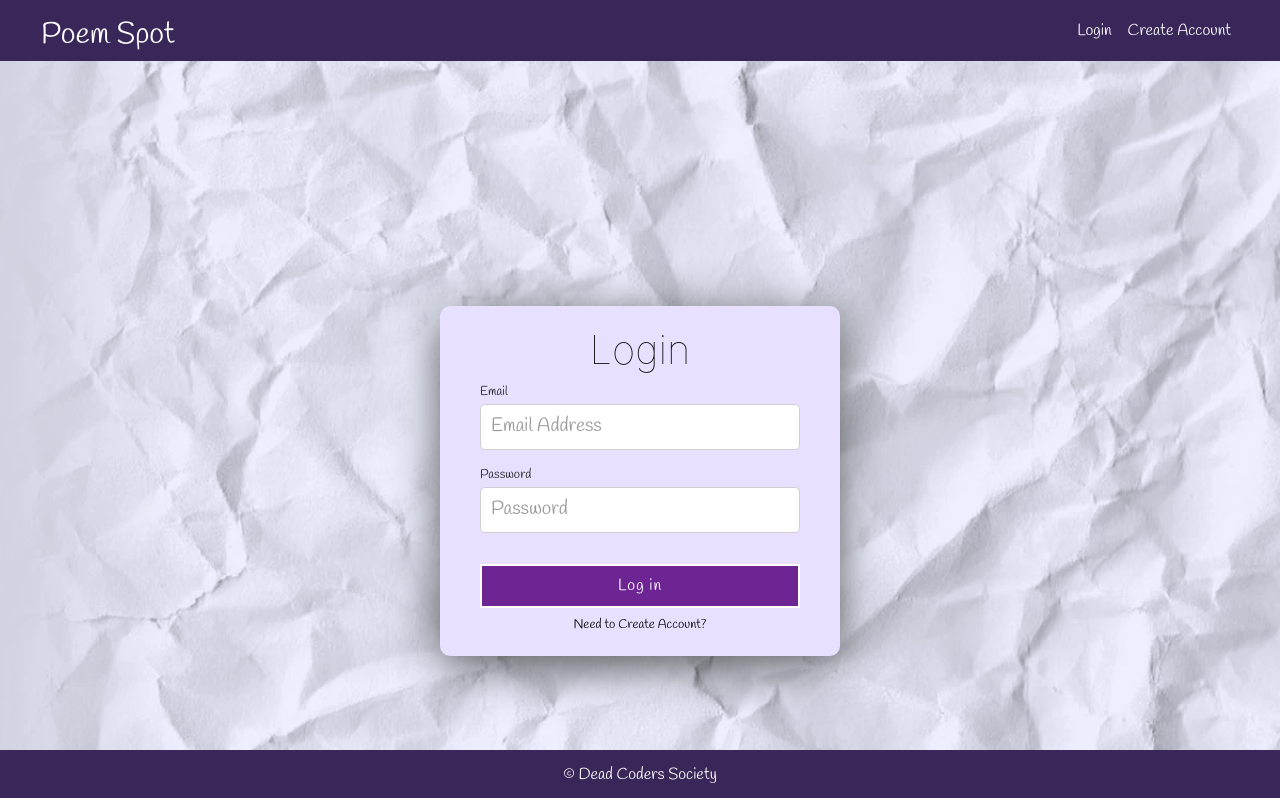
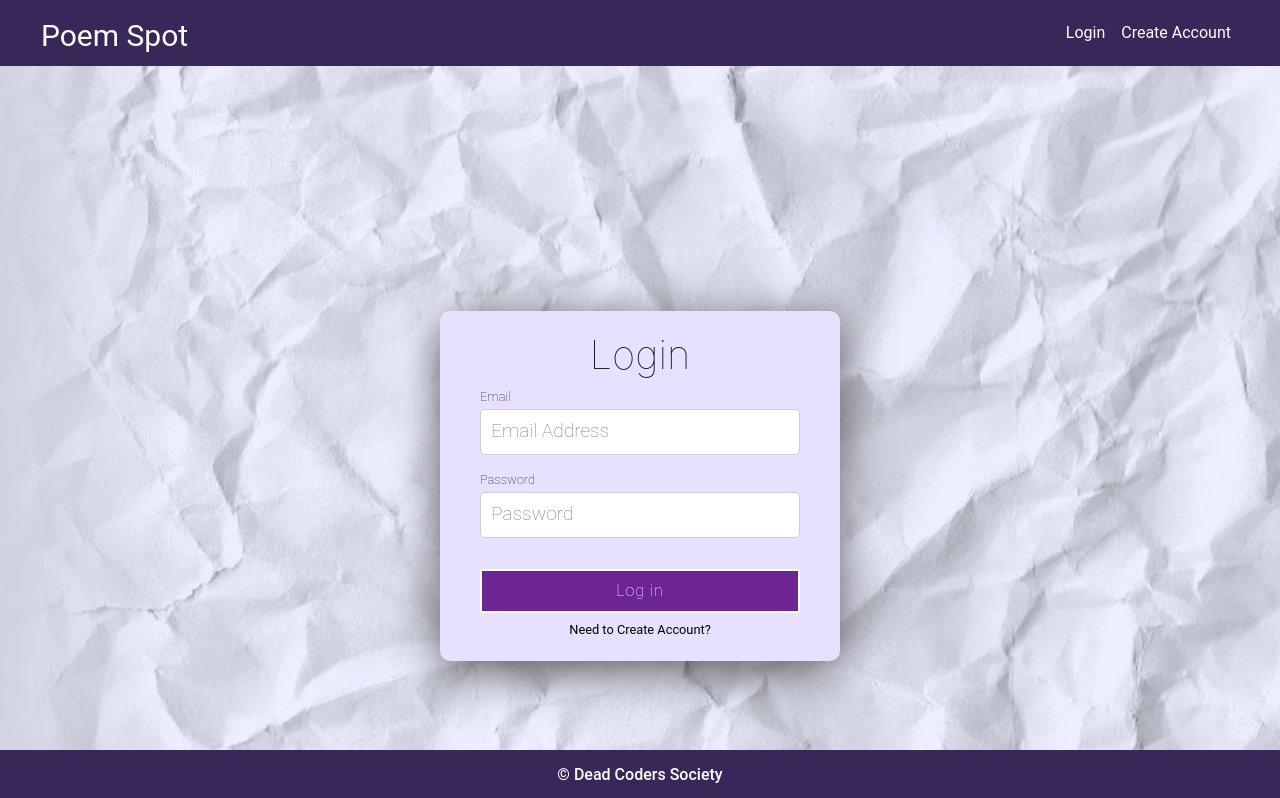
Before and after one commit to vita-wanchenchen/poem-spot-1, a React app: page /login in a window 1280 px wide. Shown: the top 798 px of the page. Built offline with nearby package versions, Linux system fonts and the light colour scheme.

Commit message:
font format through the app. & test custom scrollbar

```diff
--- a/src/App.css
+++ b/src/App.css
@@ -1,4 +1,8 @@
-@import url('https://fonts.googleapis.com/css?family=Handlee');
+/* @import url('https://fonts.googleapis.com/css?family=Handlee'); */
+
+body {
+  font-family: "Roboto", "Helvetica", "Arial", sans-serif;
+}
 
 .main{
   width: 100%;
@@ -46,18 +50,13 @@
   background-color: transparent;
 }
 
-.main-body h1{
-  font-size: 4em;
-} */
-
-
 textarea{
-  width: 340px;
-  height: 400px;
-  padding: 12px 20px;
+  width: 320px;
+  height: 300px;
+  padding: 12px 12px;
   box-sizing: border-box;
-  border: 2px solid #ccc;
-  border-radius: 4px;
+  border: 1px solid #cfcfcf;
+  border-radius: 5px;
   background-color: #f8f8f8;
   resize: none;
 }
@@ -76,6 +75,29 @@ textarea{
   overflow-y: scroll;
   margin-bottom: 60px;
 }
+
+/* width */
+#dbPoems::-webkit-scrollbar {
+  width: 15px;
+}
+
+/* Track */
+#dbPoems::-webkit-scrollbar-track {
+  background: #E7E0FF;
+  border-radius: 5px;
+}
+
+/* Handle */
+#dbPoems::-webkit-scrollbar-thumb {
+  background: rgb(130, 102, 145);
+  border-radius: 5px;
+}
+
+/* Handle on hover */
+#dbPoems::-webkit-scrollbar-thumb:hover {
+  background: #392759;
+}
+
 .wrapper {
   height: 100vh;
   width: 100%;
@@ -102,7 +124,8 @@ form {
   flex-wrap: wrap;
 }
 
-h1 {
+h1,
+.poem-wrapper h2 {
   text-align: center;
   width: 100%;
   color: #111;
@@ -125,11 +148,13 @@ input {
   border: 1px solid #cfcfcf;
 }
 
-input::placeholder {
+input::placeholder,
+textarea::placeholder {
   font-size: 1.2em;
   font-weight: lighter;
-  color: #999;
+  color: rgb(126, 126, 126);
 }
+
 .name {
   margin-left: 1%;
 }
@@ -140,25 +165,19 @@ input::placeholder {
   display: flex;
   flex-direction: column;
   margin-bottom: 15px;
-}
-
-.name {
   width: 100%;
 }
 
-.email,
-.password {
-  width: 100%;
-}
-
-.createAccount {
+.createAccount,
+.postPoem {
   width: 100%;
   display: flex;
   flex-direction: column;
   align-items: center;
 }
 
-.createAccount button {
+.createAccount button,
+.postPoem button {
   background-color:#6E2594;
   color: #fff;
   border: 2px solid #fff;
@@ -169,12 +188,6 @@ input::placeholder {
   font-weight: lighter;
   letter-spacing: 1px;
   margin-bottom: 0.25em;
-}
-
-.createAccount button:hover {
-  color: #519e8a;
-  background-color: #fff;
-  border: 2px solid #519e8a;
 }
 
 .createAccount small {
@@ -190,7 +203,6 @@ input::placeholder {
   justify-content: left;
   align-items: left;
   margin-left: 30px;
-  /* background-color: #258ea6; */
 }
 
 .poem-wrapper {
@@ -202,10 +214,10 @@ input::placeholder {
   box-shadow: 0px 10px 50px #555;
   background-color: #E7E0FF;
 }
+
 .title {
   margin-right: 1%;
 }
-
 
 .title,
 .author,
@@ -213,54 +225,23 @@ input::placeholder {
   display: flex;
   flex-direction: column;
   margin-bottom: 15px;
-}
-
-.title,
-.author,
-.poem {
   width: 100%;
 }
 
-.postPoem {
-  width: 100%;
-  display: flex;
-  flex-direction: column;
-  align-items: center;
-}
-
-.postPoem button {
-  background-color: #6E2594;
-  color: #fff;
-  border: 2px solid #fff;
-  width: 100%;
-  margin-top: 1em;
-  padding: 8px 0px;
-  font-size: 1em;
-  font-weight: lighter;
-  letter-spacing: 1px;
-  margin-bottom: 0.25em;
-}
-
+.createAccount button:hover,
 .postPoem button:hover {
   color: #6E2594;
   background-color: #fff;
   border: 2px solid #6E2594;
 }
+
 .welcome span {
-  color: purple;
+  color: #6E2594;
 }
 
-#home-page{
+#home-page,
+#register-page,
+#login-page,
+#dashboard-page {
   background-size: cover;
 }
-
-#register-page{
-  background-size: cover;
-}
-
-#login-page{
-  background-size: cover;
-}
-#dashboard-page{
-  background-size: cover;
-}
--- a/src/components/Navbar.jsx
+++ b/src/components/Navbar.jsx
@@ -15,7 +15,7 @@ const navbarStyle = {
 
 const navBrand = {
   fontSize: "30px",
-  marginBottom: "-10px",
+  marginBottom: "-5px",
   textdecoration: "none",
 };
 
--- a/src/components/NavbarDash.jsx
+++ b/src/components/NavbarDash.jsx
@@ -14,7 +14,7 @@ const navbarStyle = {
 
 const navBrand = {
   fontSize: "30px",
-  marginBottom: "-10px",
+  marginBottom: "-5px",
   textdecoration: "none",
 };
 
--- a/src/views/Dashboard.jsx
+++ b/src/views/Dashboard.jsx
@@ -16,6 +16,7 @@ const crumpledPaper = {
 const pageTitle = {
   fontSize: "40px",
 };
+
 const nameTitle = {
   fontSize: "22px",
 };
@@ -182,10 +183,10 @@ class Dashboard extends Component {
         </h2>
         <div className="pwrapper">
           <div className="poem-wrapper">
-            <h4>Post your poems below</h4>
+            <h2>Post your poems below</h2>
             <form onSubmit={this.handleSubmit} noValidate>
               <div className="title">
-                <h6>Poem Title:</h6>
+                <label htmlFor="title">Poem Title</label>
                 <input
                   value={this.state.title}
                   onChange={this.handleInputChange}
@@ -198,7 +199,7 @@ class Dashboard extends Component {
                 </div>
               </div>
               <div className="author">
-                <h6>Poem Author:</h6>
+                <label htmlFor="author">Poem Author</label>
                 <input
                   onChange={this.handleInputChange}
                   value={this.state.author}
@@ -211,7 +212,7 @@ class Dashboard extends Component {
                 </div>
               </div>
               <div className="poem">
-                <h6>Poem:</h6>
+                <label htmlFor="poem">Poem</label>
                 <textarea
                   value={this.state.body}
                   onChange={this.handleInputChange}
--- a/src/views/Login.jsx
+++ b/src/views/Login.jsx
@@ -6,10 +6,6 @@ import Background from "../images/background.png";
 
 const crumpledPaper = {
   backgroundImage: `url(${Background})`,
-};
-
-const styleMain = {
-  height: "900px",
 };
 
 const initialState = {
@@ -88,7 +84,7 @@ constructor(props) {
   render() {
     return (
       <div id="login-page" style={crumpledPaper} className=" row">
-        <div className="main" style={styleMain}>
+        <div className="main">
           <Navbar />
           <div className="wrapper">
             <div className="form-wrapper">
--- a/src/views/Register.jsx
+++ b/src/views/Register.jsx
@@ -6,10 +6,6 @@ import Background from "../images/background.png";
 
 const crumpledPaper = {
   backgroundImage: `url(${Background})`,
-};
-
-const styleMain = {
-  height: "1200px",
 };
 
 const initialState = {
@@ -130,7 +126,7 @@ constructor(props) {
   render() {
     return (
       <div id="register-page" style={crumpledPaper} className=" row">
-        <div className="main" style={styleMain}>
+        <div className="main">
           <Navbar />
           <div className="wrapper">
             <div className="form-wrapper">
```
